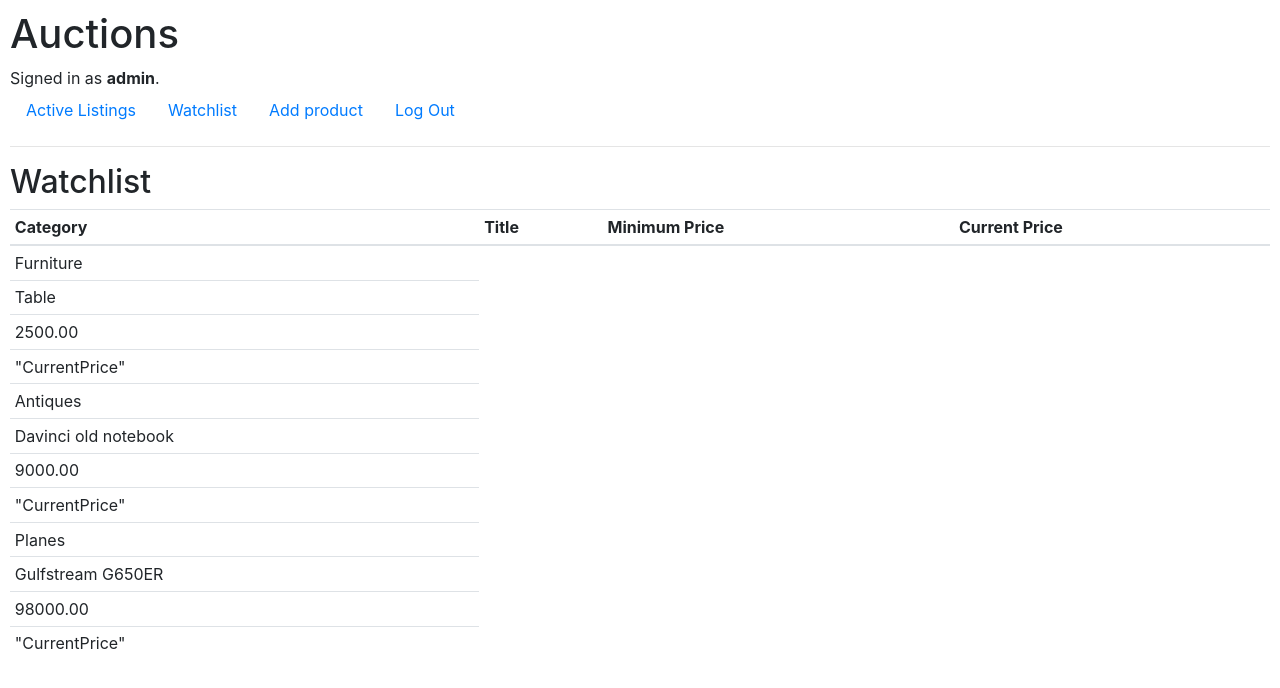
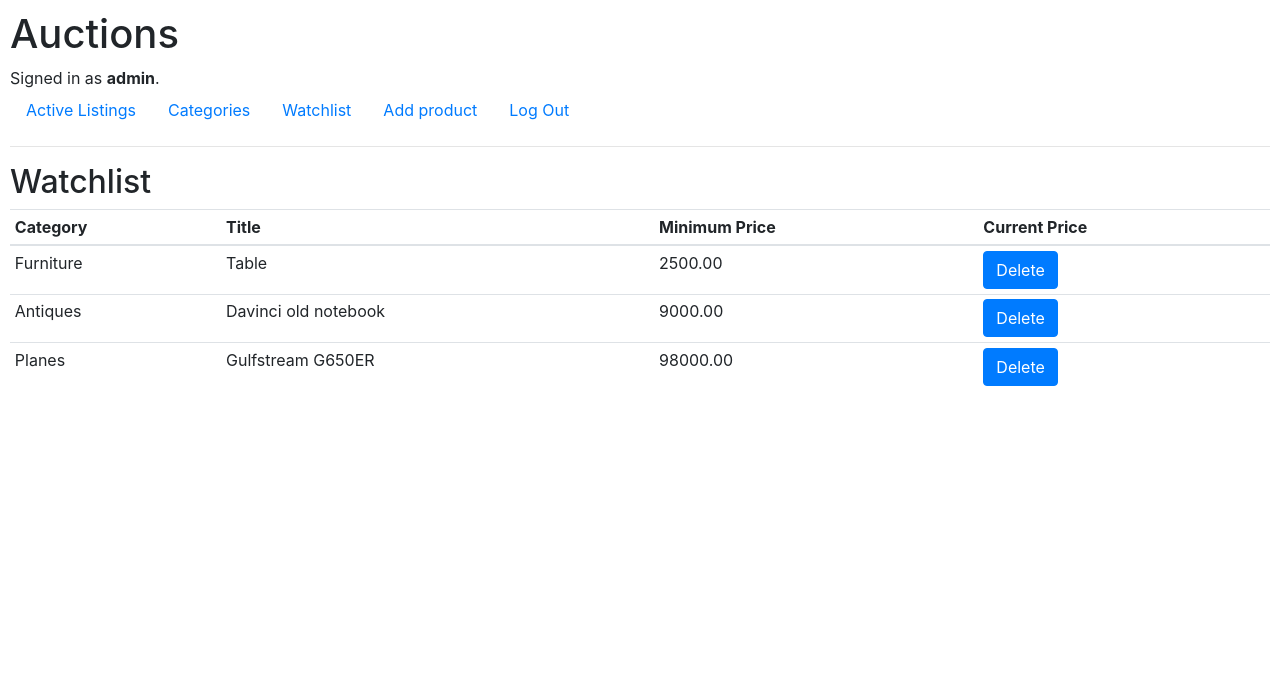
Before and after one commit to nachov99/CS50W2020-project2, a Django app: page /watchlist in a window 1280 px wide. Shown: the top 688 px of the page. Run offline with Django 3.2, Linux system fonts and the light colour scheme; a user stored in the database is signed in; data comes from the database, SQL or seed files in the repository; both versions use the stored data as it was after the commit; some libraries are stand-ins or nearby versions.

Commit message:
Added category page

```diff
--- a/commerce/auctions/templates/auctions/layout.html
+++ b/commerce/auctions/templates/auctions/layout.html
@@ -22,6 +22,9 @@
             </li>
             {% if user.is_authenticated %}
                 <li class="nav-item">
+                    <a class="nav-link" href="{% url 'categories' %}">Categories</a>
+                </li>
+                <li class="nav-item">
                     <a class="nav-link" href="{% url 'watchlist' %}">Watchlist</a>
                 </li>
                 <li class="nav-item">
--- a/commerce/auctions/templates/auctions/watchlist.html
+++ b/commerce/auctions/templates/auctions/watchlist.html
@@ -17,20 +17,13 @@
             {% for data in watchlist.product.all %}
             <tr>
                 <td>{{ data.category }}</td>
-            </tr>
-            <tr>
                 <td>{{ data.title }}</td>
-            </tr>
-            <tr>
                 <td>{{ data.min_price }}</td>
-            </tr>
-            <tr>
-                <td>"CurrentPrice"</td>
+                <td><a href="{% url 'delete_watchlist' listing.id %}" class="btn btn-primary">Delete</a></td>
             </tr>
             {% endfor %}
             {% endif %}
         {% endfor %}
     </tbody>
   </table>
-
 {% endblock %}
--- a/commerce/auctions/urls.py
+++ b/commerce/auctions/urls.py
@@ -10,5 +10,8 @@ urlpatterns = [
     path("create_product", views.createProduct, name="create_product"),
     path("product_detail/<listing_id>", views.productDetail, name="product_detail"),
     path("watchlist/add/<listing_id>", views.addWatchlist, name="add_watchlist"),
+    path("watchlist/delete/<listing_id>", views.deleteWatchlist, name="delete_watchlist"),
     path("watchlist", views.watchlist, name="watchlist"),
+    path("categories", views.categories, name="categories"),
+    path("category_detail/<category_id>", views.categoryDetail, name="category_detail"),
 ]
--- a/commerce/auctions/views.py
+++ b/commerce/auctions/views.py
@@ -108,3 +108,27 @@ def watchlist(request):
         'watchlists': Watchlist.objects.all(),
     }
     return render(request, "auctions/watchlist.html", context)
+
+''' DELETE FROM WATCHLIST '''
+@login_required
+def deleteWatchlist(request, listing_id):
+    product, created = Listing.objects.get_or_create(Listing, pk=listing_id)
+    watchlist, created = Watchlist.objects.get_or_create(user=request.user)
+
+    watchlist.product.delete(listing_id)
+    return HttpResponseRedirect(reverse("watchlist"))
+
+''' CATEGORIES '''
+@login_required
+def categories(request):
+    context = {
+        'categories': Category.objects.all(),
+    }
+    return render(request, "auctions/categories.html", context)
+
+@login_required
+def categoryDetail(request, category_id):
+    listings = Listing.objects.filter(category=category_id)
+
+    context = {'Listings':listings}
+    return render(request, "auctions/category_detail.html", context)
```
Also changed, not shown: commerce/auctions/templates/auctions/categories.html (added, +8 -0 lines), commerce/auctions/templates/auctions/category_detail.html (added, +18 -0 lines), commerce/README.md (added), commerce/db.sqlite3.
